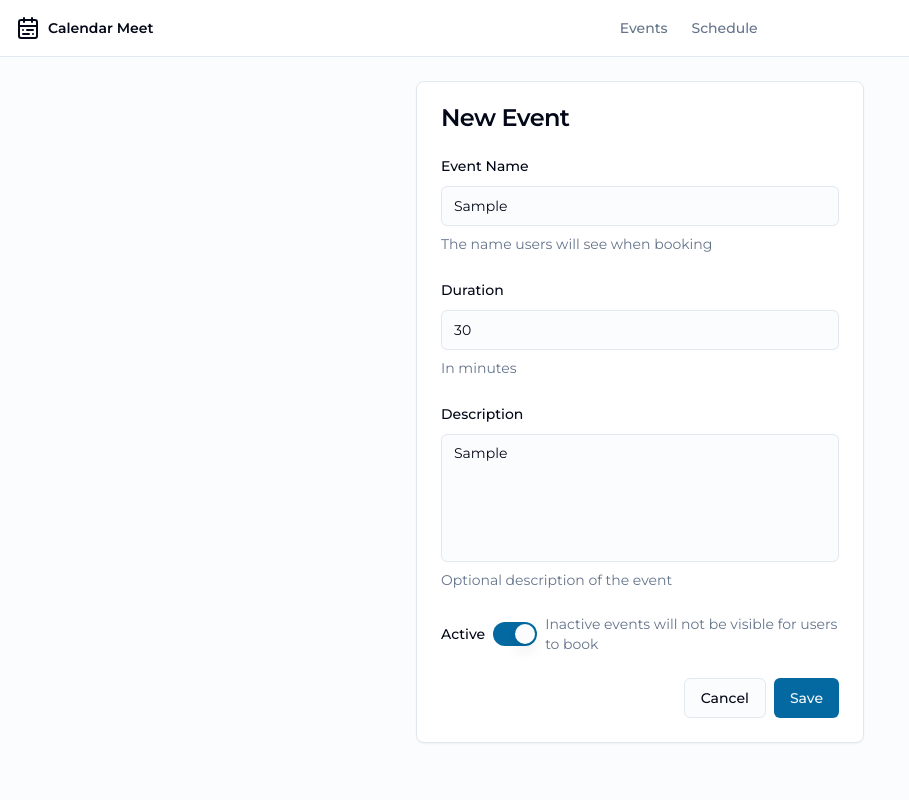
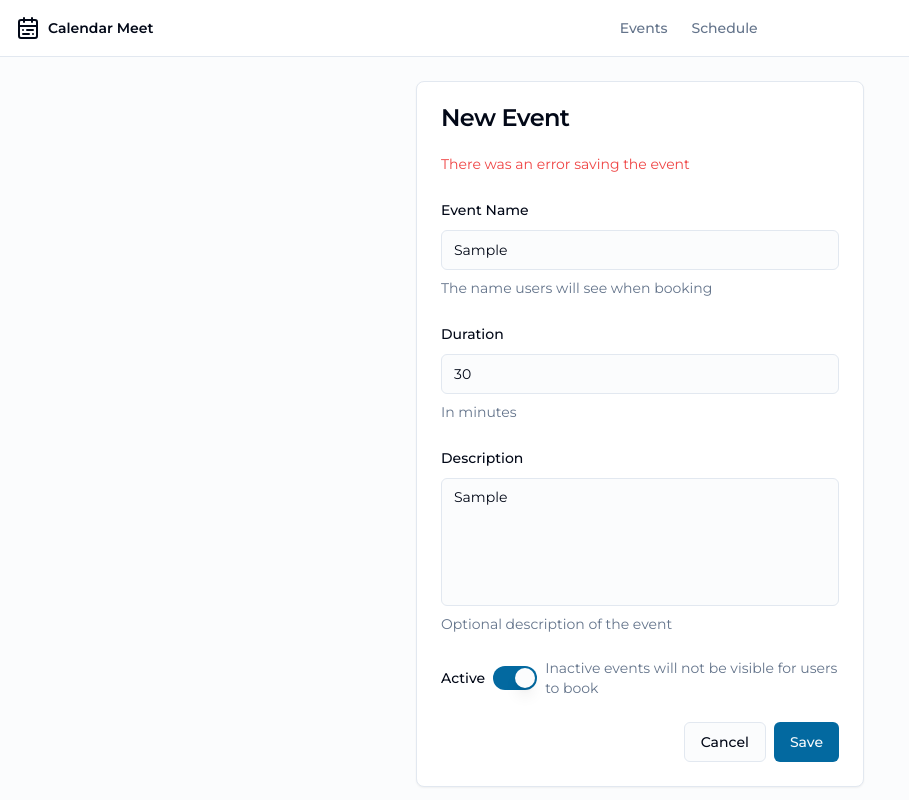
Before and after one commit to parth-develops/calendar-meet, a Next.js app: page /events/new in a window 1280 px wide. Both pictures are taken after typing "Sample", "Sample" into the empty fields and a click on the button "Save". Shown: the whole page, without its empty margins (0-909 px from the left). Built offline with nearby package versions, Linux system fonts and the light colour scheme; no server answers.

Commit message:
Error handling in event form

```diff
--- a/src/components/forms/EventForm.tsx
+++ b/src/components/forms/EventForm.tsx
@@ -23,12 +23,23 @@ export default function EventForm() {
     })
 
     async function onSubmit(values: z.infer<typeof eventFormSchema>) {
-        await createEvent(values);
+        const data = await createEvent(values);
+
+        if (data?.error) {
+            form.setError("root", {
+                message: "There was an error saving the event"
+            })
+        }
     }
 
     return (
         <Form {...form}>
             <form onSubmit={form.handleSubmit(onSubmit)} className="flex gap-6 flex-col">
+                {form.formState.errors.root && (
+                    <div className="text-destructive text-sm">
+                        {form.formState.errors.root.message}
+                    </div>
+                )}
                 <FormField
                     control={form.control}
                     name="name"
--- a/src/server/actions/events.ts
+++ b/src/server/actions/events.ts
@@ -8,7 +8,7 @@ import { redirect } from "next/navigation";
 import "use-server";
 import { z } from "zod";
 
-export async function createEvent(unsafeData: z.infer<typeof eventFormSchema>) {
+export async function createEvent(unsafeData: z.infer<typeof eventFormSchema>): Promise<{ error: boolean } | undefined> {
     const { userId } = await auth();
     const { success, data } = eventFormSchema.safeParse(unsafeData)
 
```
